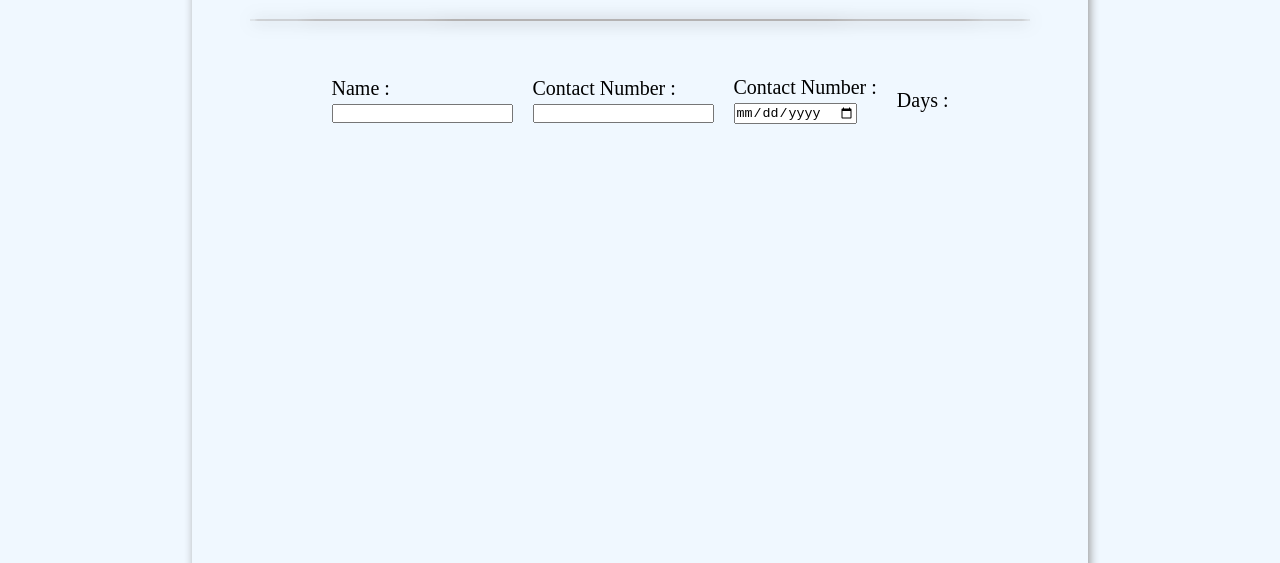
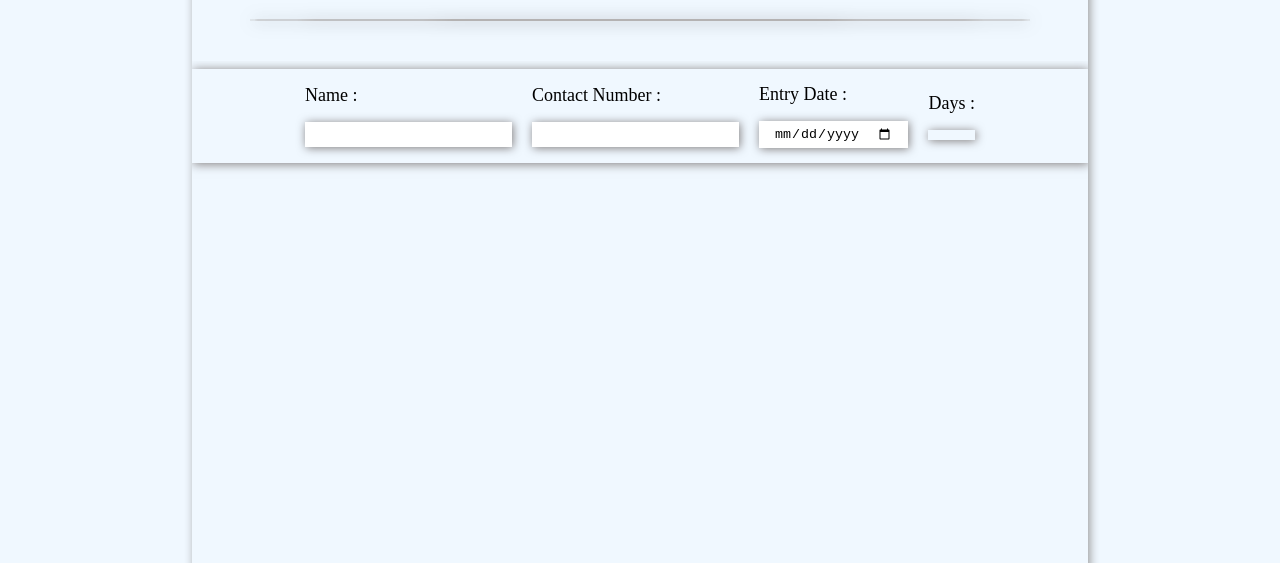
Before and after one commit to Rick8509/DogShelter_entry, a plain HTML site: page index.html in a window 1280 px wide. Both pictures are taken after a click on the button "New". Shown: the part 237-800 px from the top of the page. Drawn offline with Linux system fonts and the light colour scheme.

Commit message:
committed

```diff
--- a/index.html
+++ b/index.html
@@ -143,14 +143,22 @@
       .entries {
         width: 100%;
         padding: 15px 0px 15px 0px;
+        margin-top: 1vh;
+        margin-bottom: 1vh;
         display: flex;
         justify-content: center;
         align-items: center;
         gap: 20px;
+        box-shadow: 1px 1px 10px rgb(127, 123, 123);
       }
-
       .formdivs {
-        font-size: 20px;
+        font-size: 18px;
+      }
+      .fields {
+        margin-top: 2vh;
+        padding: 5px 15px 5px 15px;
+        box-shadow: 1px 1px 10px rgb(127, 123, 123);
+        border: #26c6da;
       }
       #submit {
         padding: 10px 30px 10px 30px;
--- a/script.js
+++ b/script.js
@@ -23,6 +23,7 @@ document.getElementById("createnode").onclick = () => {
   p1.innerHTML = "Name :";
   var inputtext1 = document.createElement("input");
   inputtext1.setAttribute("type", "text");
+  inputtext1.classList.add("fields");
   div1.appendChild(p1);
   div1.appendChild(inputtext1);
 
@@ -30,19 +31,22 @@ document.getElementById("createnode").onclick = () => {
   p2.innerHTML = "Contact Number :";
   var inputtext2 = document.createElement("input");
   inputtext2.setAttribute("type", "number");
+  inputtext2.classList.add("fields");
   div2.appendChild(p2);
   div2.appendChild(inputtext2);
 
   var p3 = document.createElement("p");
-  p3.innerHTML = "Contact Number :";
+  p3.innerHTML = "Entry Date :";
   var inputdate = document.createElement("input");
   inputdate.setAttribute("type", "date");
+  inputdate.classList.add("fields");
   div3.appendChild(p3);
   div3.appendChild(inputdate);
 
   var p4 = document.createElement("p");
   p4.innerHTML = "Days :";
   var showday = document.createElement("div");
+  showday.classList.add("fields");
   div4.appendChild(p4);
   div4.appendChild(showday);
 
```
